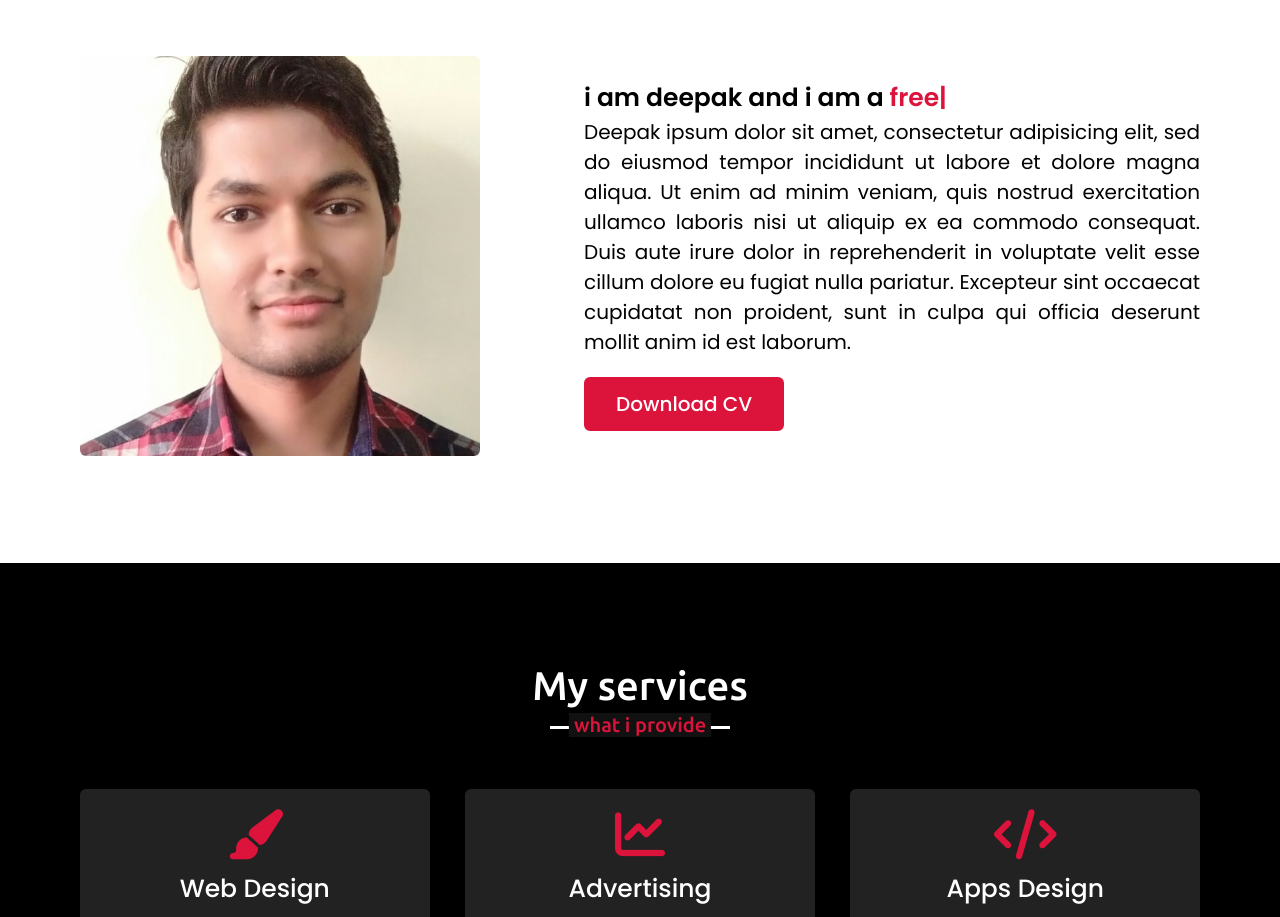
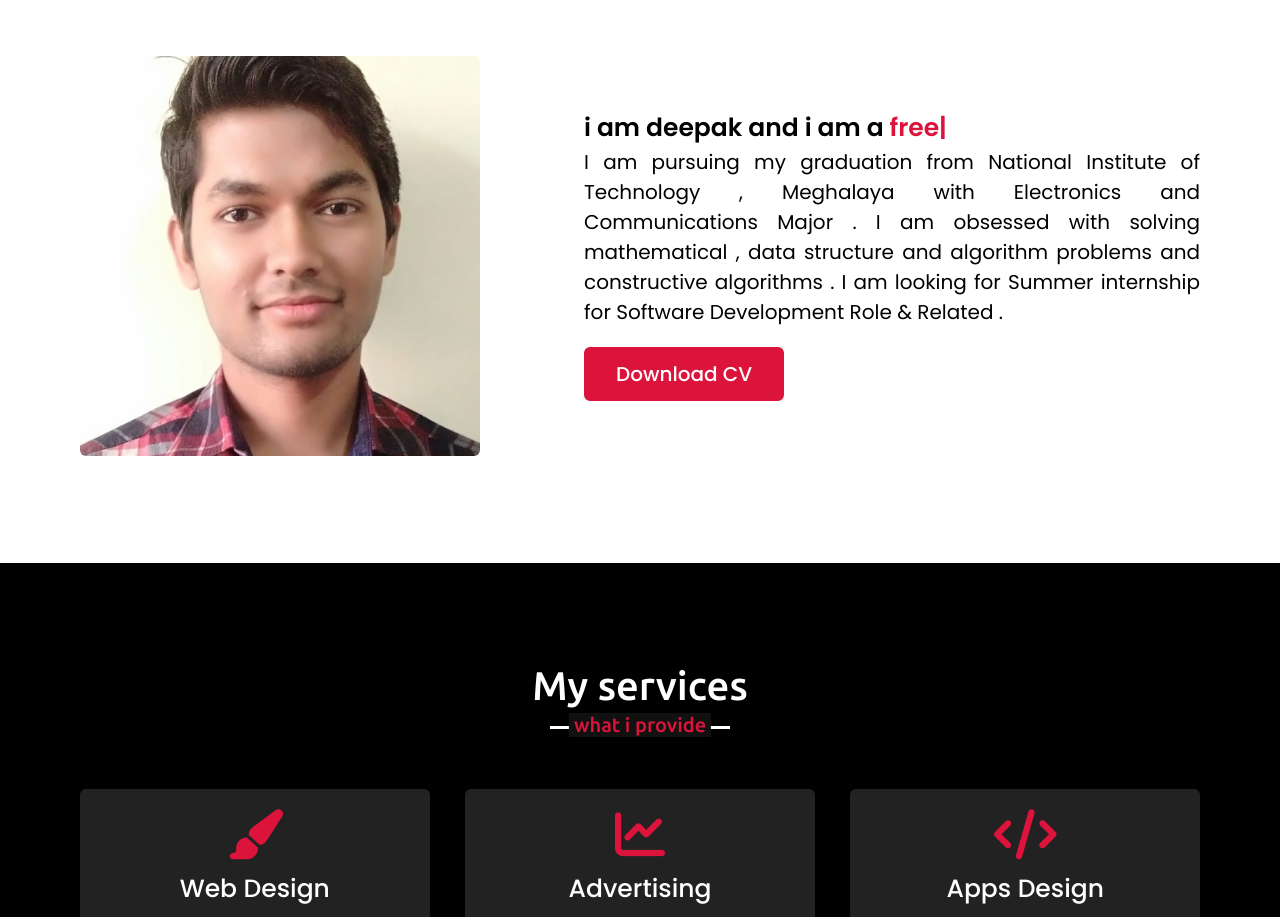
Before and after one commit to deepakkumar6/myportfolio, a plain HTML site: page index.html in a window 1280 px wide. Shown: the part 970-1887 px from the top of the page. Drawn offline with nearby package versions, Linux system fonts and the light colour scheme.

Commit message:
Added brief intro

```diff
--- a/index.html
+++ b/index.html
@@ -57,12 +57,11 @@
                     <div class="text">
                         i am deepak and i am a <span class="typing-2"></span>
                     <p>
-                        Deepak ipsum dolor sit amet, consectetur adipisicing elit, sed do eiusmod
-                        tempor incididunt ut labore et dolore magna aliqua. Ut enim ad minim veniam,
-                        quis nostrud exercitation ullamco laboris nisi ut aliquip ex ea commodo
-                        consequat. Duis aute irure dolor in reprehenderit in voluptate velit esse
-                        cillum dolore eu fugiat nulla pariatur. Excepteur sint occaecat cupidatat non
-                        proident, sunt in culpa qui officia deserunt mollit anim id est laborum.
+                        I am pursuing  my graduation from National Institute of Technology
+                        , Meghalaya with Electronics and Communications Major . I am  obsessed with solving mathematical ,
+                        data structure and algorithm problems and constructive algorithms .
+                        I am looking for Summer internship for Software Development Role & Related .
+
                     </p>
                     <a href="#">Download CV</a>
                     </div>
```
